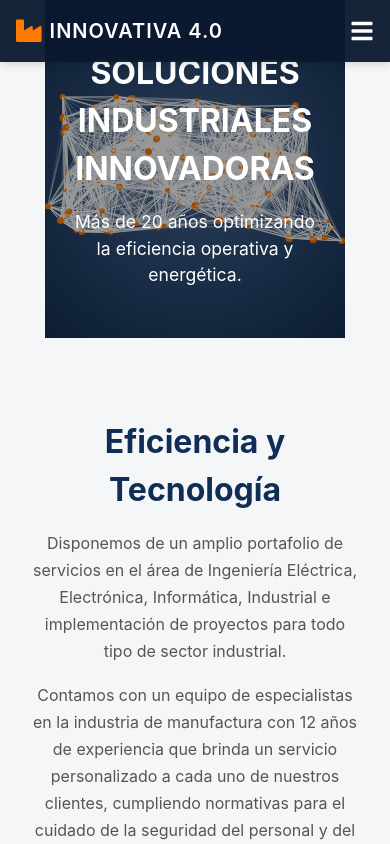
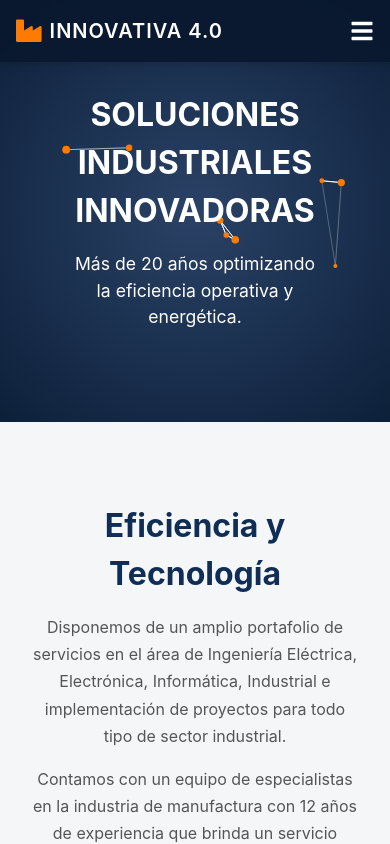
Before and after one commit to danielborjac/Innovativa4.0, a React (Vite) app in the folder front/: page / in a window 390 px wide. Shown: the top 844 px of the page. Built offline with nearby package versions, Linux system fonts and the light colour scheme.

Commit message:
corrección bugs visuales en resoluciones bajas

```diff
--- a/front/src/components/Banner.jsx
+++ b/front/src/components/Banner.jsx
@@ -4,6 +4,23 @@ import { useState, useEffect } from "react";
 
 const Banner = ({ children, onParticlesLoaded }) => {
   const [loaded, setLoaded] = useState(false);
+  const [isMobile, setIsMobile] = useState(false);
+  const [particleCount, setParticleCount] = useState(100);
+
+  useEffect(() => {
+    const handleResize = () => {
+      if (window.innerWidth > 900) {
+        setParticleCount(window.innerWidth < 768 ? 40 : 100);
+      }
+      else{
+        setIsMobile(window.innerWidth < 768);
+        setParticleCount(window.innerWidth < 768 ? 8 : 20);
+      }
+    };
+    handleResize();
+    window.addEventListener("resize", handleResize);
+    return () => window.removeEventListener("resize", handleResize);
+  }, []);
 
   const particlesInit = async (engine) => {
     await loadFull(engine);
@@ -25,19 +42,18 @@ const Banner = ({ children, onParticlesLoaded }) => {
       className={`relative h-[50vh] flex items-center justify-center overflow-hidden transition-opacity duration-700 ${
         loaded ? "opacity-100" : "opacity-0"
       }`}
-      style={{
-        backgroundImage: 'radial-gradient(circle,rgb(69, 103, 148) 0%, rgb(12, 40, 77) 100%)',
-      }}
     >
       <Particles
         id="tsparticles"
         init={particlesInit}
         loaded={particlesLoaded}
+
         options={{
+          detectRetina: !isMobile,
           fullScreen: false,
           background: { color: { value: "transparent" } },
           particles: {
-            number: { value: 100 },
+            number: { value: particleCount },
             color: { value: "#ff7b00" },
             shape: { type: "circle" },
             opacity: { value: 1 },
@@ -60,8 +76,6 @@ const Banner = ({ children, onParticlesLoaded }) => {
           },
         }}
       />
-      {/* Filtro oscuro */}
-      <div className="absolute inset-0 bg-black/40 z-10"></div>
       <div className="absolute z-20 text-center px-6 text-white">{children}</div>
     </section>
   );
--- a/front/src/pages/Home.css
+++ b/front/src/pages/Home.css
@@ -5,6 +5,7 @@
   align-items: center;
   justify-content: center;
   overflow: hidden;
+  background: radial-gradient(circle,rgb(42, 66, 102) 0%, rgb(13, 32, 58) 100%);
 }
 
 .banner-img {
@@ -123,9 +124,7 @@
   .banner-subtitle {
     font-size: 1.1rem;
   }
-  .home-banner {
-    height: 40vh;
-  }
+
 }
 
 .service-carousel {
--- a/front/src/pages/Service.css
+++ b/front/src/pages/Service.css
@@ -155,4 +155,7 @@
   .items-grid {
     grid-template-columns: 1fr;
   }
+  .service-main {
+  gap: 1rem;
 }
+}
--- a/front/src/pages/Service.jsx
+++ b/front/src/pages/Service.jsx
@@ -156,6 +156,8 @@ const Service = () => {
   const service = servicesContent[serviceId];
 
   useEffect(() => {
+    if (window.innerWidth > 900) { // no aplica para movil
+      console.log("xd");
       let mounted = true;
       const imgs = Array.from(document.querySelectorAll(".section-img"));
 
@@ -242,6 +244,7 @@ const Service = () => {
           img.removeEventListener && img.removeEventListener("load", syncHeights);
         });
       };
+    }
   }, [service]); // recalcula cuando cambie el servicio
 
 
@@ -258,6 +261,7 @@ const Service = () => {
       {/* Contenido */}
       <div className="service-main">
         {service.sections.map((sec, idx) => {
+          const isMobile= window.innerWidth < 768
           const isReverse = idx % 2 !== 0;
 
           // Render order control: if reverse, text first then image (or opposite)
@@ -305,17 +309,17 @@ const Service = () => {
           return (
             <section
               key={idx}
-              className={`service-section ${isReverse ? "reverse" : ""}`}
+              className={`service-section ${ !isMobile && isReverse ? "reverse" : ""}`}
             >
-              {isReverse ? (
+              {!isMobile && isReverse ? (
+                <>
+                  {ImageBlock}
+                  {TextBlock}
+                </>
+              ) : (
                 <>
                   {TextBlock}
                   {ImageBlock}
-                </>
-              ) : (
-                <>
-                  {ImageBlock}
-                  {TextBlock}
                 </>
               )}
             </section>
```
Lines whose indentation alone changed are shown as unchanged.
